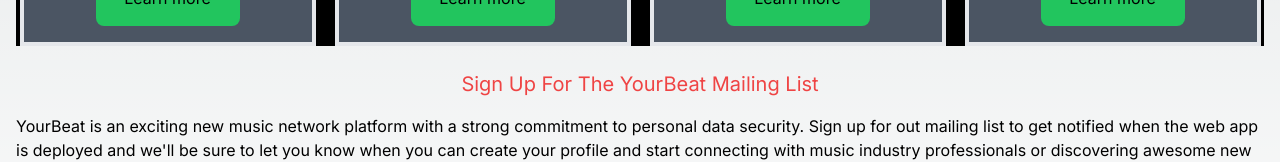
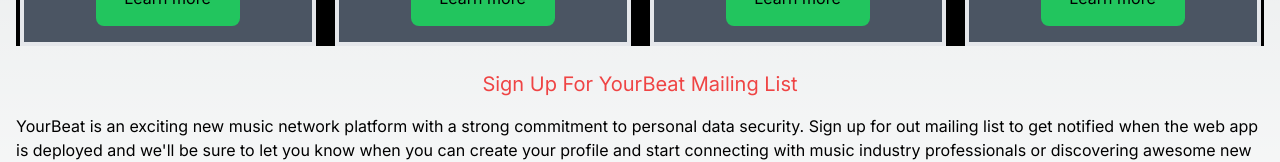
Before and after one commit to segvndo/YourBeat-TS, a Next.js app: page / in a window 1280 px wide. Shown: the part 634-796 px from the top of the page. Built offline with nearby package versions, Linux system fonts and the light colour scheme.

Commit message:
Modify footer

```diff
--- a/app/page.tsx
+++ b/app/page.tsx
@@ -104,7 +104,7 @@ export default function Home() {
 
       <footer>
         <div className="flex justify-center items-center mt-6 text-red-500 font-sans mb-4 text-xl">
-          Sign Up For The YourBeat Mailing List
+          Sign Up For YourBeat Mailing List
         </div>
 
         <div>
```
